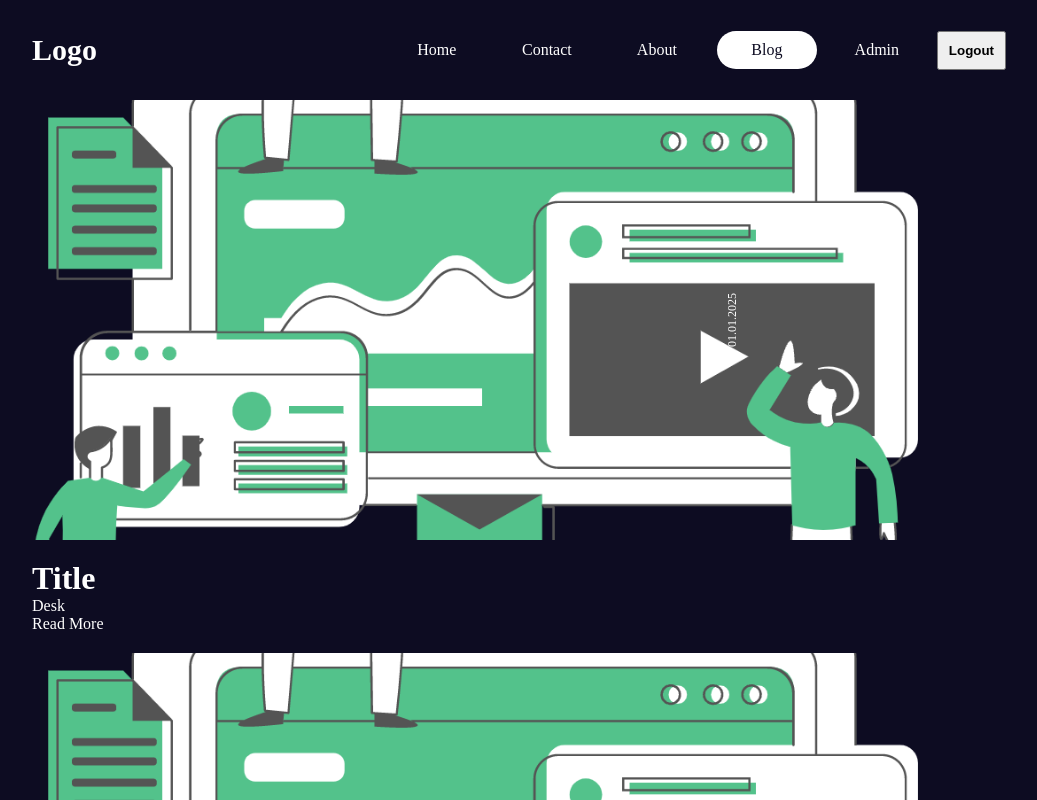
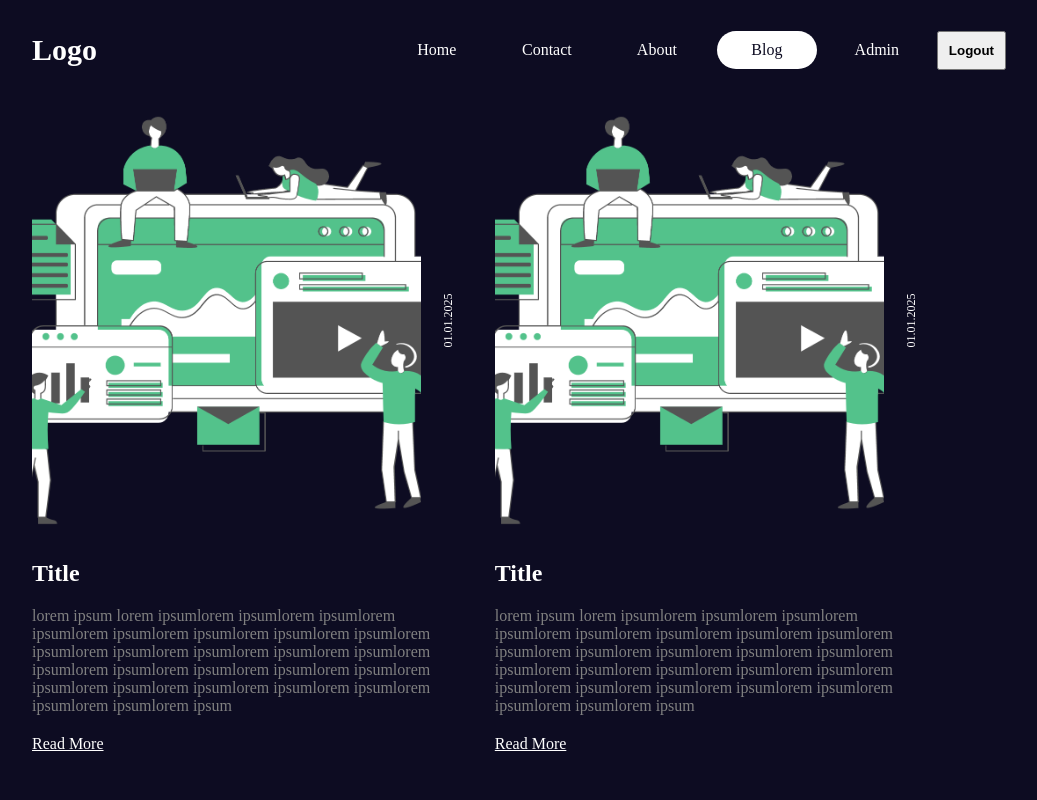
Before and after one commit to sinasaeedifar/NextJS14-Blog, a Next.js app: page /blog in a window 1280 px wide. Shown: the top 800 px of the page, without its empty margins (116-1153 px from the left). Built offline with nearby package versions, Linux system fonts and the light colour scheme.

Commit message:
adding post pages

```diff
--- /dev/null
+++ b/src/app/blog/[slug]/singlePost.module.css
@@ -0,0 +1,3 @@
+.container {
+
+}
--- a/src/app/blog/blog.module.css
+++ b/src/app/blog/blog.module.css
@@ -1,3 +1,21 @@
 .container {
+    display: flex;
+    flex-wrap: wrap;
+    gap: 20px;
+}
+
+.post {
+    width: 30%;
+}
+
+@media screen and (max-width: 1280px) {
+    .post {
+        width: 45%
+    }
+
+}@media screen and (max-width: 768px) {
+    .post {
+        width: 100%
+    }
 
 }
--- a/src/app/blog/page.jsx
+++ b/src/app/blog/page.jsx
@@ -3,10 +3,18 @@ import PostCard from "@/components/postCard/postCard";
 
 const BlogPage = () => {
     return <div className={styles.container}>
-        <PostCard/>
-        <PostCard/>
-        <PostCard/>
-        <PostCard/>
+        <div className={styles.post}>
+            <PostCard/>
+        </div>
+        <div className={styles.post}>
+            <PostCard/>
+        </div>
+        <div className={styles.post}>
+            <PostCard/>
+        </div>
+        <div className={styles.post}>
+            <PostCard/>
+        </div>
     </div>
 }
 export default BlogPage;
--- a/src/components/postCard/postCard.jsx
+++ b/src/components/postCard/postCard.jsx
@@ -6,7 +6,7 @@ const PostCard = () => {
     return <div className={styles.container}>
         <div className={styles.top}>
             <div className={styles.imgContainer}>
-            <Image className={styles.img} src={"/hero.png"} alt={""} fill/>
+                <Image className={styles.img} src={"/hero.png"} alt={""} fill/>
             </div>
             <span className={styles.date}>01.01.2025</span>
         </div>
@@ -15,9 +15,11 @@ const PostCard = () => {
                 Title
             </h1>
             <p className={styles.desc}>
-                Desk
+                lorem ipsum lorem ipsumlorem ipsumlorem ipsumlorem ipsumlorem ipsumlorem ipsumlorem ipsumlorem
+                ipsumlorem ipsumlorem ipsumlorem ipsumlorem ipsumlorem ipsumlorem ipsumlorem ipsumlorem ipsumlorem
+                ipsumlorem ipsumlorem ipsumlorem ipsumlorem ipsumlorem ipsumlorem ipsumlorem ipsumlorem ipsumlorem ipsum
             </p>
-            <Link href={"/blog/post"}>Read More</Link>
+            <Link className={styles.link} href={"/blog/post"}>Read More</Link>
         </div>
     </div>
 }
--- a/src/components/postCard/postCard.module.css
+++ b/src/components/postCard/postCard.module.css
@@ -19,5 +19,20 @@
 .date{
     font-size: 12px;
     transform: rotate(270deg);
+    margin: auto;
 
 }
+.title {
+    width: 90%;
+    font-size: 24px;
+    margin-bottom: 20px;
+}
+.desc {
+    width: 90%;
+    margin-bottom: 20px;
+    font-width: 300;
+    color: gray;
+}
+.link {
+    text-decoration: underline;
+}
```
Also changed, not shown: src/app/blog/[slug]/page.jsx (+11 -1 lines).
